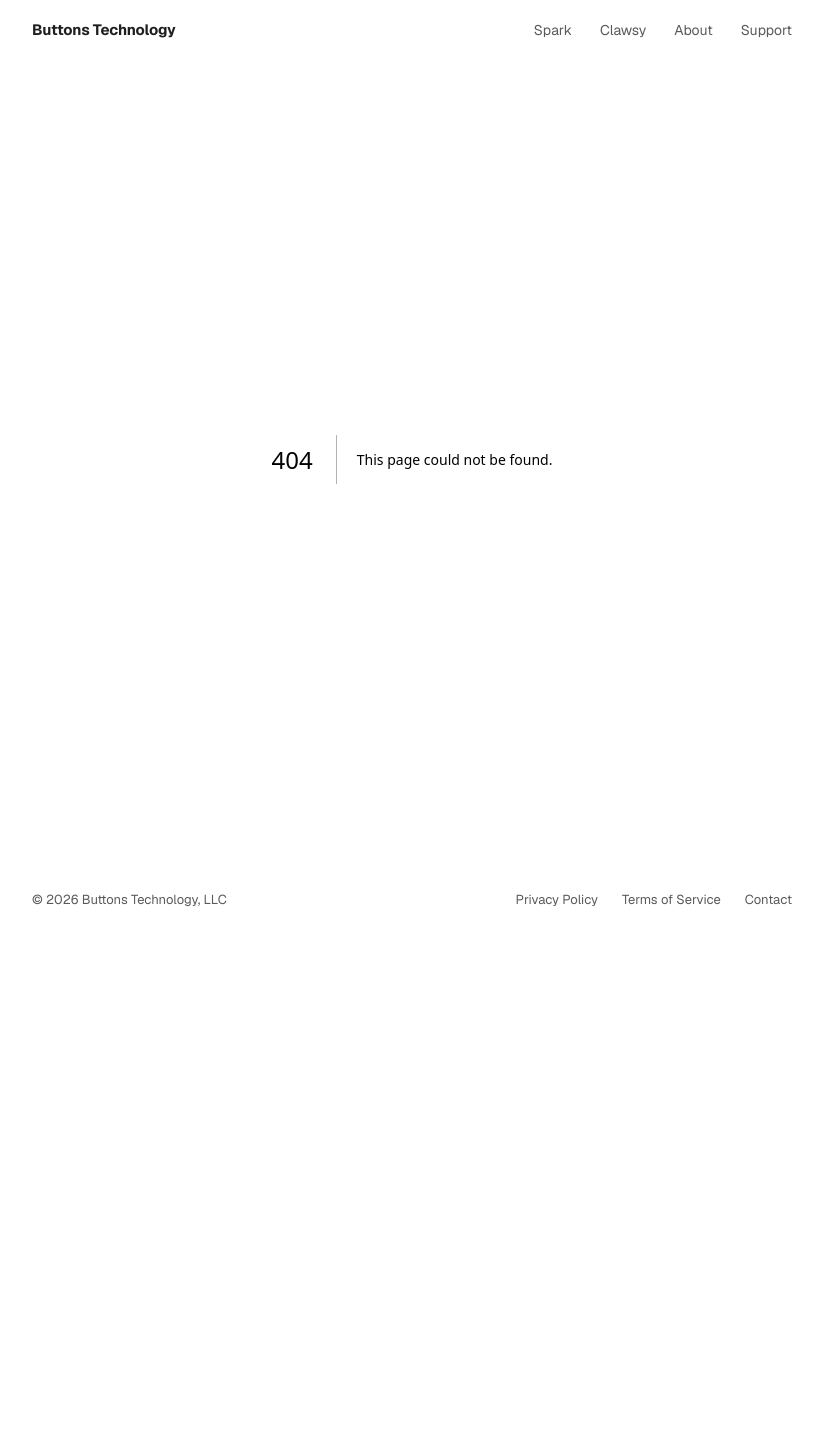
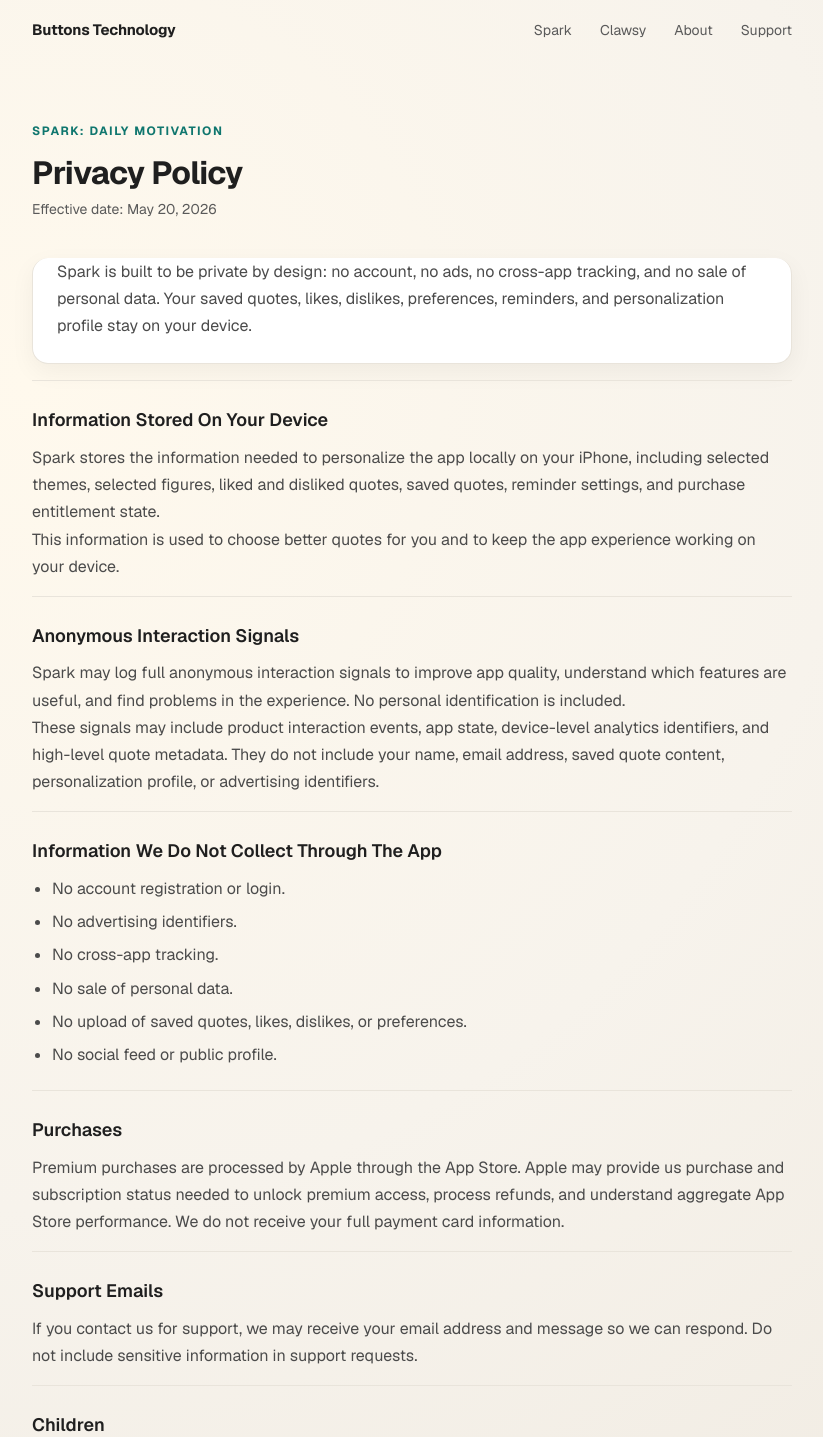
Before and after one commit to GabeDottl/buttonstechnology, a Next.js app: page /spark/privacy in a window 1280 px wide. Before the commit this address had no page. Shown: the top 1437 px of the page, without its empty margins (228-1051 px from the left). Before the commit the page ends 940 px from the top, so only its background shows below. Built offline with nearby package versions, Linux system fonts and the light colour scheme.

Commit message:
Add Spark privacy policy page

```diff
--- a/app/privacy/page.js
+++ b/app/privacy/page.js
@@ -37,10 +37,7 @@
           </p>
           <p>
             Spark: Daily Motivation has its own app-specific privacy policy at{" "}
-            <a href="/motivational-quotes/privacy.html">
-              /motivational-quotes/privacy.html
-            </a>
-            .
+            <a href="/spark/privacy">/spark/privacy</a>.
           </p>
           <p>
             Questions can be sent to{" "}
--- a/app/privacy/page.module.css
+++ b/app/privacy/page.module.css
@@ -18,6 +18,15 @@
   margin-bottom: 8px;
 }
 
+.eyebrow {
+  color: var(--accent);
+  text-transform: uppercase;
+  font-size: 12px;
+  letter-spacing: 0.13em;
+  font-weight: 700;
+  margin-bottom: 16px;
+}
+
 .effective {
   font-size: 14px;
   color: var(--subtle);
@@ -30,6 +39,40 @@
   font-size: 16px;
   line-height: 1.7;
   color: var(--muted);
+}
+
+.body section {
+  border-top: 1px solid var(--border);
+  padding-top: 24px;
+}
+
+.body section:first-child {
+  border-top: 0;
+  padding-top: 0;
+}
+
+.summary {
+  background-color: var(--panel);
+  border: 1px solid var(--border);
+  border-radius: 16px;
+  padding: 24px;
+  box-shadow: 0 8px 24px rgba(22, 22, 22, 0.05);
+}
+
+.body h2 {
+  font-size: 18px;
+  font-weight: 600;
+  color: var(--foreground);
+  margin-bottom: 8px;
+}
+
+.body ul {
+  margin: 0;
+  padding-left: 20px;
+}
+
+.body li {
+  margin: 6px 0;
 }
 
 .body a {
--- /dev/null
+++ b/app/spark/privacy/page.js
@@ -0,0 +1,120 @@
+import styles from "../../privacy/page.module.css";
+
+export const metadata = {
+  title: "Spark Privacy Policy | Buttons Technology",
+  description:
+    "Privacy policy for Spark: Daily Motivation by Buttons Technology, LLC.",
+};
+
+export default function SparkPrivacyPage() {
+  return (
+    <div className={styles.page}>
+      <main className={styles.main}>
+        <p className={styles.eyebrow}>Spark: Daily Motivation</p>
+        <h1>Privacy Policy</h1>
+        <p className={styles.effective}>Effective date: May 20, 2026</p>
+
+        <div className={styles.body}>
+          <section className={styles.summary}>
+            <p>
+              Spark is built to be private by design: no account, no ads, no
+              cross-app tracking, and no sale of personal data. Your saved
+              quotes, likes, dislikes, preferences, reminders, and
+              personalization profile stay on your device.
+            </p>
+          </section>
+
+          <section>
+            <h2>Information Stored On Your Device</h2>
+            <p>
+              Spark stores the information needed to personalize the app locally
+              on your iPhone, including selected themes, selected figures, liked
+              and disliked quotes, saved quotes, reminder settings, and purchase
+              entitlement state.
+            </p>
+            <p>
+              This information is used to choose better quotes for you and to
+              keep the app experience working on your device.
+            </p>
+          </section>
+
+          <section>
+            <h2>Anonymous Interaction Signals</h2>
+            <p>
+              Spark may log full anonymous interaction signals to improve app
+              quality, understand which features are useful, and find problems
+              in the experience. No personal identification is included.
+            </p>
+            <p>
+              These signals may include product interaction events, app state,
+              device-level analytics identifiers, and high-level quote metadata.
+              They do not include your name, email address, saved quote content,
+              personalization profile, or advertising identifiers.
+            </p>
+          </section>
+
+          <section>
+            <h2>Information We Do Not Collect Through The App</h2>
+            <ul>
+              <li>No account registration or login.</li>
+              <li>No advertising identifiers.</li>
+              <li>No cross-app tracking.</li>
+              <li>No sale of personal data.</li>
+              <li>No upload of saved quotes, likes, dislikes, or preferences.</li>
+              <li>No social feed or public profile.</li>
+            </ul>
+          </section>
+
+          <section>
+            <h2>Purchases</h2>
+            <p>
+              Premium purchases are processed by Apple through the App Store.
+              Apple may provide us purchase and subscription status needed to
+              unlock premium access, process refunds, and understand aggregate
+              App Store performance. We do not receive your full payment card
+              information.
+            </p>
+          </section>
+
+          <section>
+            <h2>Support Emails</h2>
+            <p>
+              If you contact us for support, we may receive your email address
+              and message so we can respond. Do not include sensitive
+              information in support requests.
+            </p>
+          </section>
+
+          <section>
+            <h2>Children</h2>
+            <p>
+              Spark is not directed to children under 13. If you believe a child
+              has sent us personal information, contact us and we will delete
+              it.
+            </p>
+          </section>
+
+          <section>
+            <h2>Changes</h2>
+            <p>
+              We may update this policy as the app changes. The effective date
+              at the top of this page shows when the current version took
+              effect.
+            </p>
+          </section>
+
+          <section>
+            <h2>Contact</h2>
+            <p>
+              Questions can be sent to{" "}
+              <a href="mailto:hello@buttonstechnology.com">
+                hello@buttonstechnology.com
+              </a>
+              .
+            </p>
+          </section>
+        </div>
+      </main>
+    </div>
+  );
+}
--- a/app/spark/support/page.js
+++ b/app/spark/support/page.js
@@ -30,7 +30,7 @@
         Yes. Spark has no account, no ads, and no cross-app tracking. Your
         saved quotes, likes, dislikes, preferences, reminder settings, and
         personalization profile stay on your iPhone. See the{" "}
-        <Link href="/motivational-quotes/privacy.html">Spark privacy policy</Link>{" "}
+        <Link href="/spark/privacy">Spark privacy policy</Link>{" "}
         for details.
       </>
     ),
```
